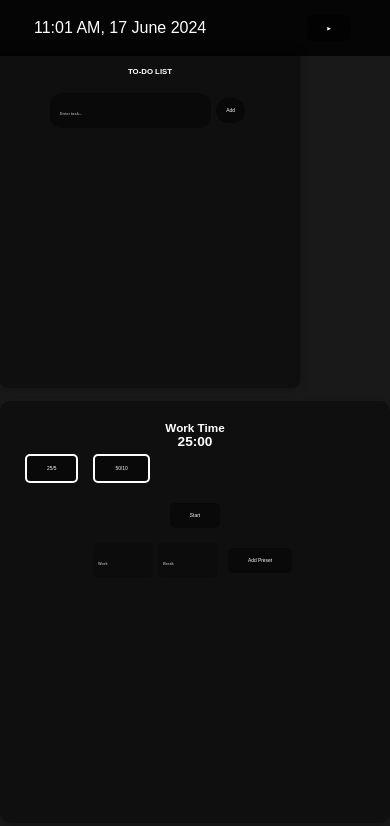
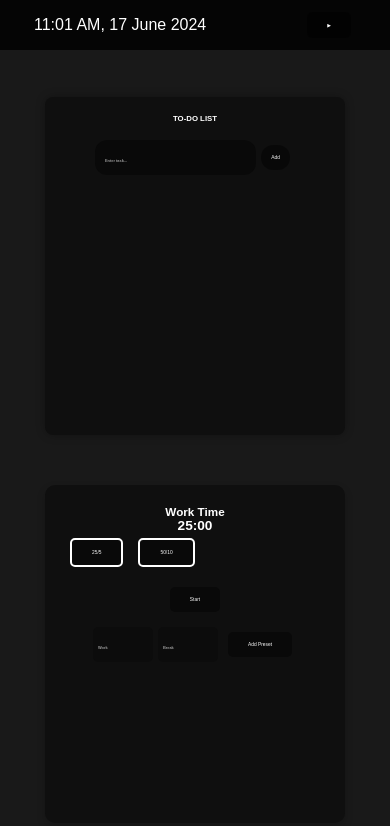
Before and after one commit to JotsaroopSinghh/Focus-Tab, a browser extension: page index.html in a window 390 px wide. Drawn offline with Linux system fonts and the light colour scheme; no server answers.

Commit message:
responsive

```diff
--- a/css/main.css
+++ b/css/main.css
@@ -67,7 +67,7 @@ body {
 .navbar {
   display: none;
   width: 100%;
-  background-color: rgba(0, 0, 0, 0.8);
+  background-color: transparent;
   color: white;
   padding: 10px;
   position: fixed;
@@ -77,6 +77,7 @@ body {
   display: flex;
   justify-content: space-between;
   align-items: center;
+  height: 50px;
 }
 
 .navbar-content {
@@ -89,10 +90,9 @@ body {
 @media (max-width: 1000px) {
   .navbar {
     display: flex;
+    background-color: rgba(0, 0, 0, 0.8);
   }
 
-  /* .left_side,
-  .right_side, */
   .weather-widget,
   .container-music,
   #container {
@@ -107,15 +107,24 @@ body {
     margin: 20px auto;
   }
 
-
-
   .container-pomodoro_timer {
     height: auto;
     min-height: 300px;
   }
   .left_side {
+    margin-top: 55px;
+    display: flex;
+    justify-content: center;
+    position: absolute;
+    right: 0;
     margin-left: 0;
-    margin-top: 2vw;
+  }
+  .right_side {
+    display: flex;
+    justify-content: center;
+
+    position: absolute;
+    left: 0;
   }
   .main_container {
     display: flex;
--- a/css/pomodoroTimer.css
+++ b/css/pomodoroTimer.css
@@ -82,8 +82,10 @@ input[type="number"] {
   background: rgba(0, 0, 0, 0.418);
 }
 
-@media (max-width:1000px) {
+@media (max-width: 1000px) {
   .container-pomodoro_timer {
-    width: 100vw;
+    width: 40vw;
+    height: 40vh;
+    max-width: 300px;
   }
 }
--- a/css/todoList.css
+++ b/css/todoList.css
@@ -90,10 +90,9 @@
   background: rgba(0, 0, 0, 0.418);
 }
 
-@media (max-width:1000px) {
+@media (max-width: 1000px) {
   #todo-list {
-    width: 50vw;
-
-    margin-left: 0;
+    width: 40vw;
+  max-width: 300px;
   }
 }
```
